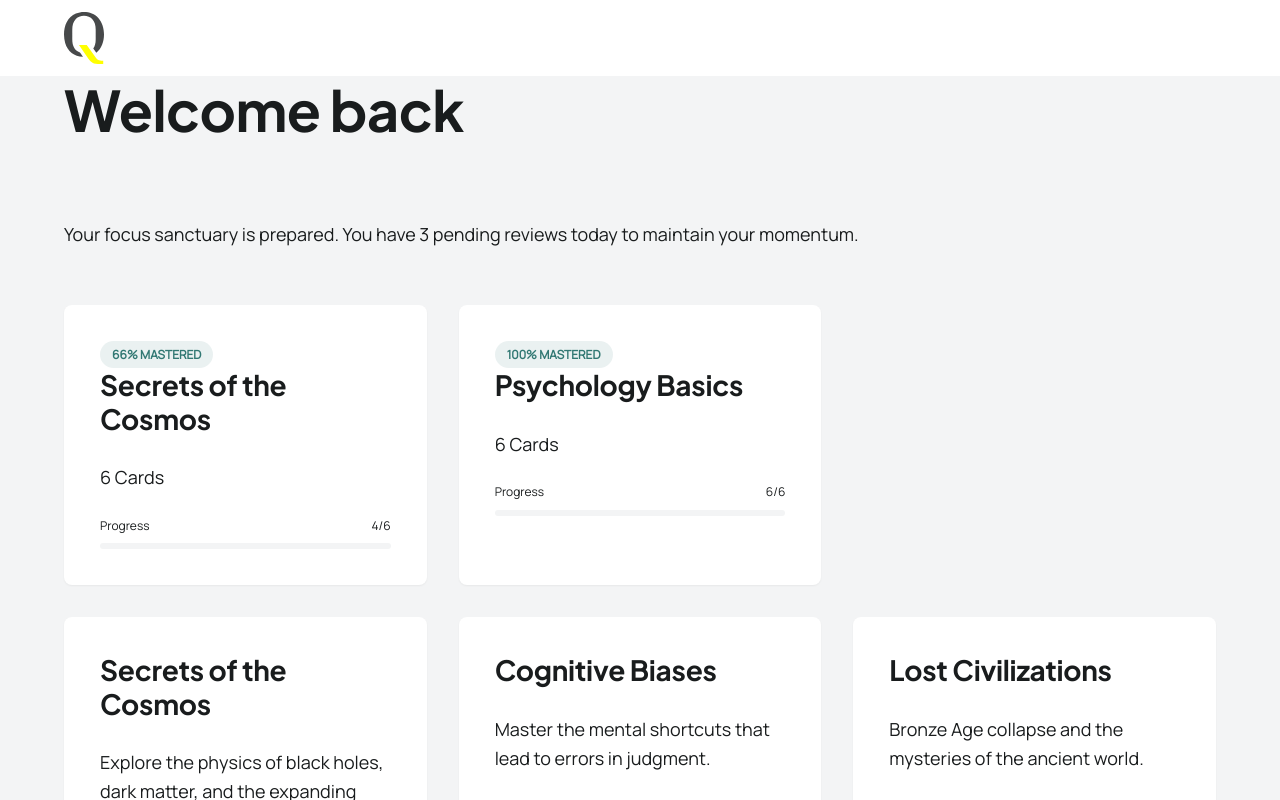
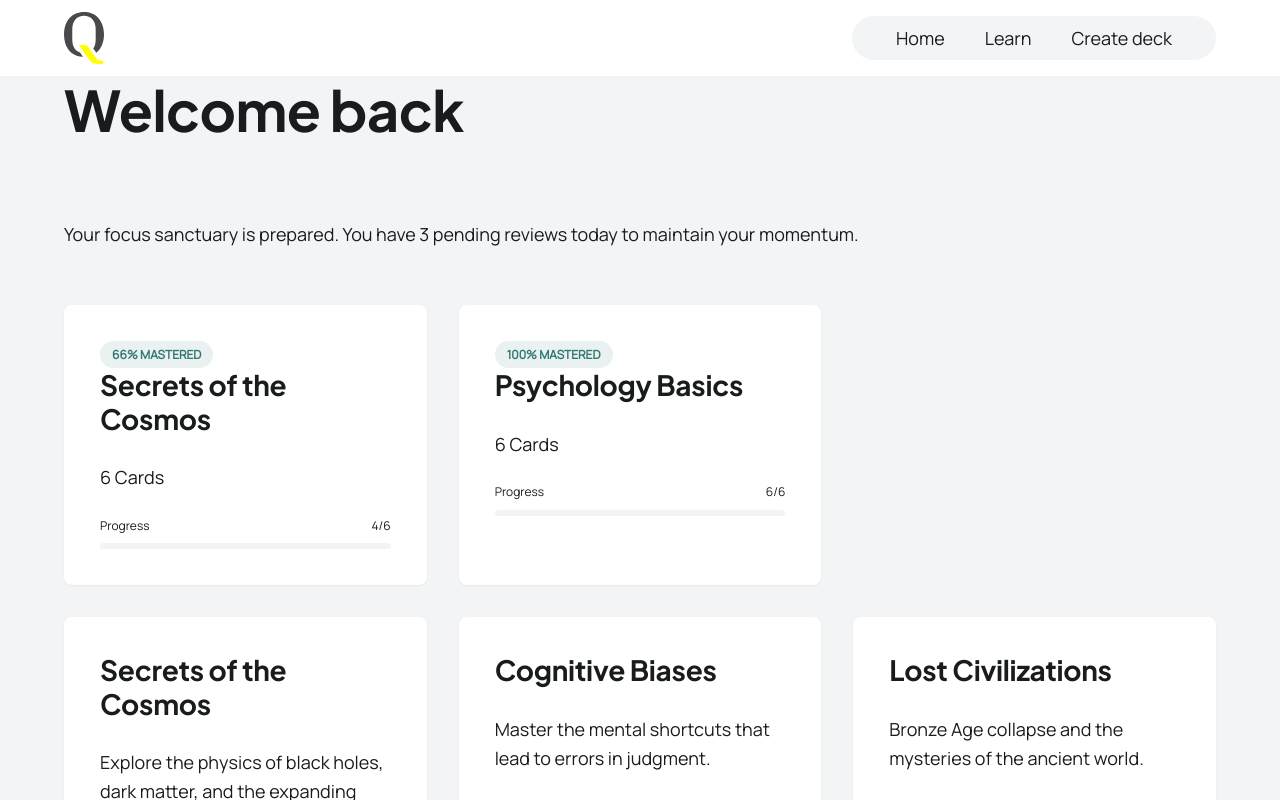
Before and after one commit to bashir-muhammad/study-sphere, a Next.js app: page / in a window 1280 px wide. Shown: the top 800 px of the page. Built offline with nearby package versions, Linux system fonts and the light colour scheme; no server answers.

Commit message:
feat: add links

```diff
--- a/src/components/header/header.module.css
+++ b/src/components/header/header.module.css
@@ -1,10 +1,40 @@
 .header {
+  display: flex;
+  align-items: center;
   width: 100%;
   background-color: var(--color-white);
   padding-block: var(--space-12);
+}
+
+.headerMain {
+  display: flex;
+  align-items: center;
+  justify-content: space-between;
 }
 
 .logo {
   width: var(--space-40);
   height: var(--space-52);
 }
+
+.navList {
+  display: flex;
+  gap: var(--space-16);
+  list-style: none;
+  background-color: var(--background);
+  padding-inline: var(--space-32);
+  padding-block: var(--space-8);
+  border-radius: var(--border-radius-full);
+}
+
+.navLink {
+  color: var(--color-neutral-90);
+  padding-inline: var(--space-12);
+  line-height: 1;
+  text-box: trim-both cap text;
+  transition: color var(--transition1);
+}
+
+.navLink:hover {
+  color: var(--color-primary);
+}
--- a/src/components/header/header.tsx
+++ b/src/components/header/header.tsx
@@ -8,11 +8,30 @@ const Header = ({ className, ...props }: HTMLAttributes<HTMLElement>) => {
 
   return (
     <header className={Styles.header} {...props}>
-      <div className={combinedClasses}>
+      <div className={`${combinedClasses} ${Styles.headerMain}`}>
         <div className={Styles.logo}>
           <Link href={"/"}>{<Logo />}</Link>
           <span className="sr-only">Logo: Dimando questionnaire</span>
         </div>
+        <nav>
+          <ul className={Styles.navList}>
+            <li>
+              <Link href={"/"} className={Styles.navLink}>
+                Home
+              </Link>
+            </li>
+            <li>
+              <Link href={"/learn"} className={Styles.navLink}>
+                Learn
+              </Link>
+            </li>
+            <li>
+              <Link href={"/create"} className={Styles.navLink}>
+                Create deck
+              </Link>
+            </li>
+          </ul>
+        </nav>
       </div>
     </header>
   );
```
